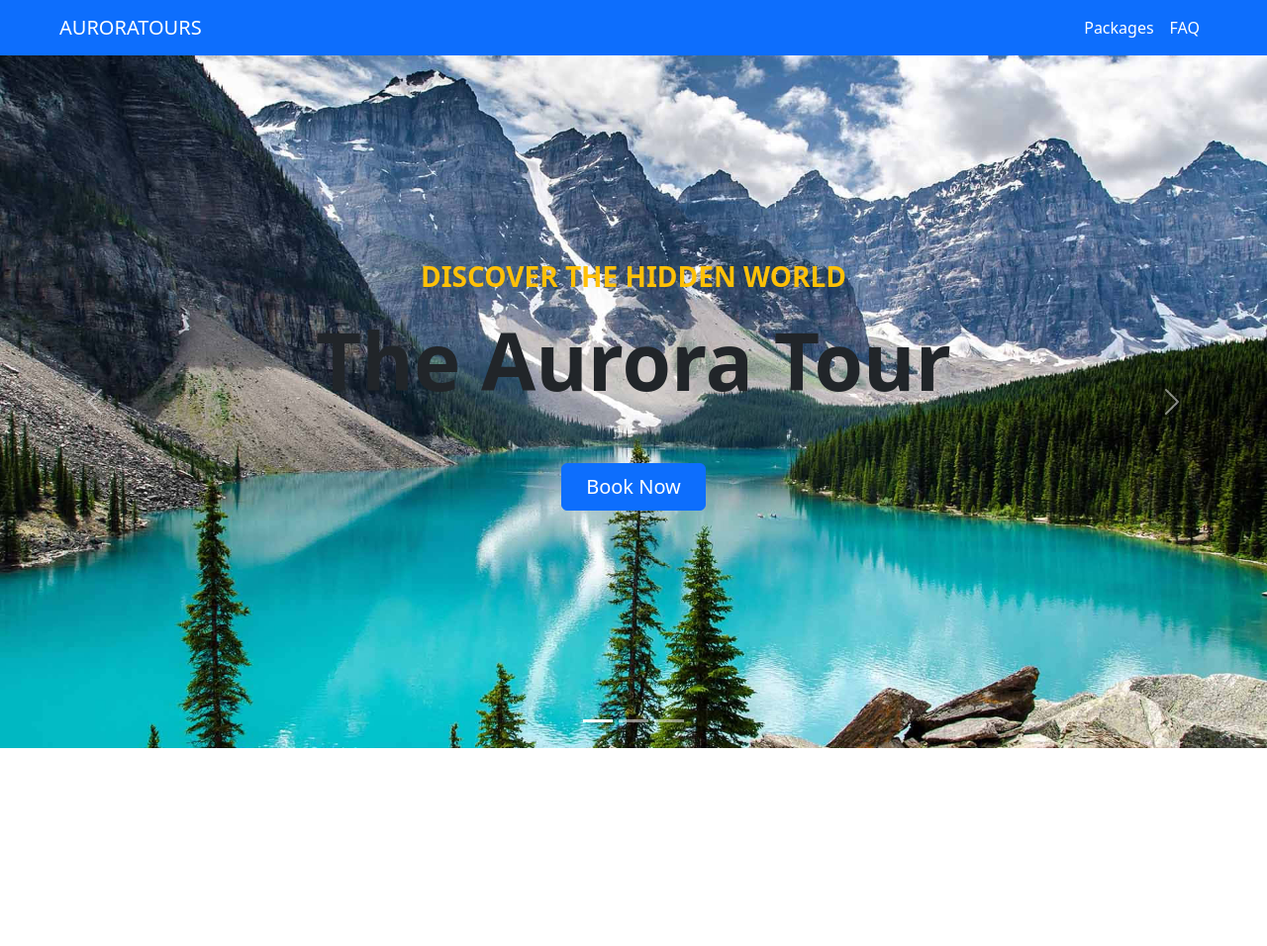
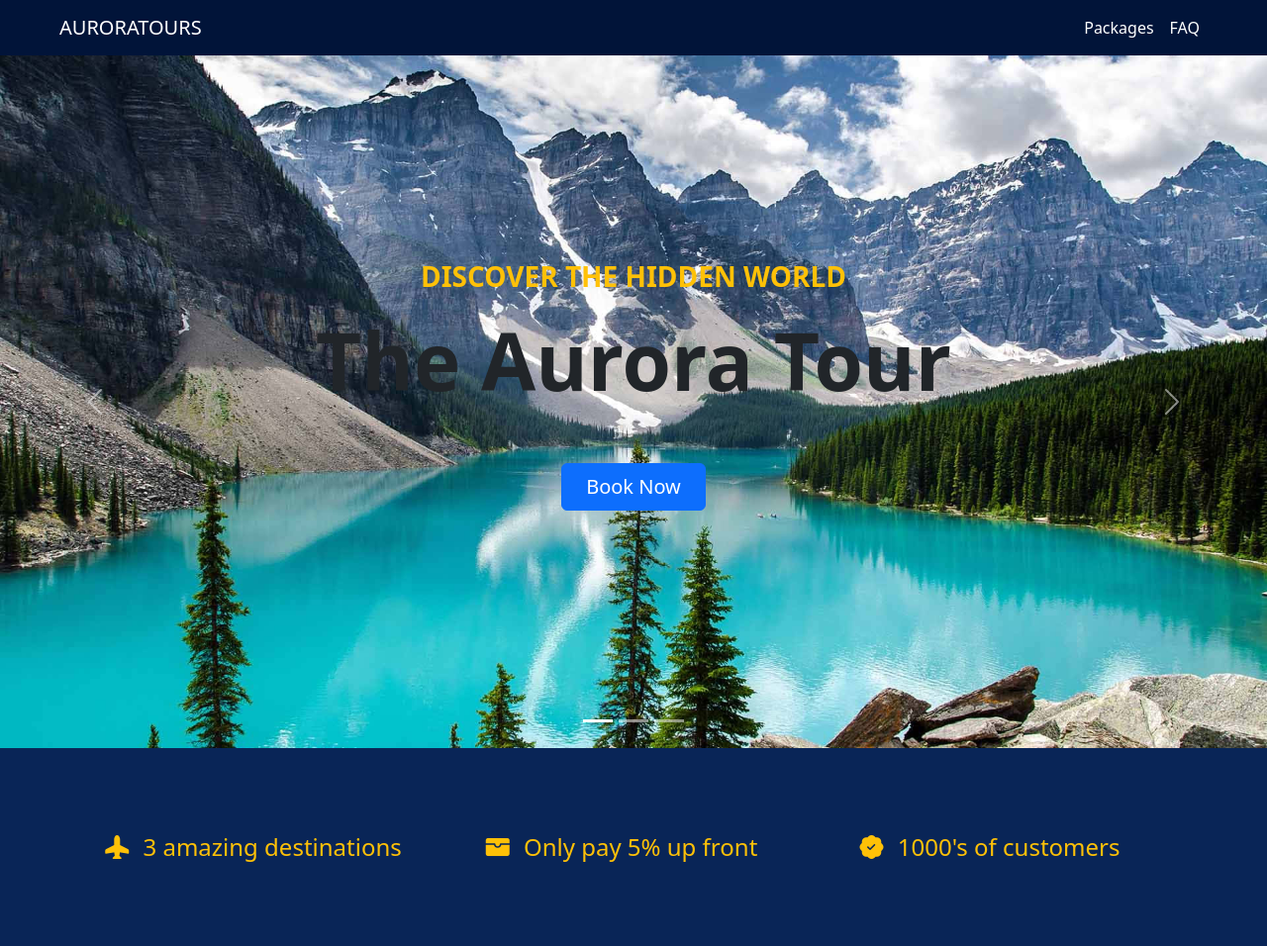
Before and after one commit to Viswajith2003/Bootstrap-Travel-web, a plain HTML site: page index.html in a window 1280 px wide. Shown: the whole page at 99% size. Before the commit the page ends 800 px from the top, so only its background shows below. Drawn offline with nearby package versions, Linux system fonts and the light colour scheme.

Commit message:
session 3 completed

```diff
--- a/index.html
+++ b/index.html
@@ -19,7 +19,7 @@
 
 <body>
     <!-- navbar  -->
-    <nav class="navbar navbar-expand-lg bg-primary px-5">
+    <nav class="navbar navbar-expand-lg px-5" style="background-color: rgb(1, 20, 57);">
         <div class="container-fluid">
             <a class="navbar-brand text-white" href="#">AURORATOURS</a>
             <button class="navbar-toggler text-white" type="button" data-bs-toggle="collapse"
@@ -130,6 +130,26 @@
             <span class="visually-hidden">Next</span>
         </button>
     </section>
+
+
+    <section class="overview " style="background-color: rgb(9, 37, 87); height: 200px;">
+        <div class="container h-100 d-flex align-items-center ">
+            <div class="row w-100 text-center fs-4 ">
+                <div class="col-xl text-warning">
+                    <i class="bi bi-airplane-fill me-2"></i>
+                    3 amazing destinations
+                </div>
+                <div class="col-xl text-warning">
+                    <i class="bi bi-wallet-fill me-2"></i>
+                    Only pay 5% up front
+                </div>
+                <div class="col-xl text-warning">
+                    <i class="bi bi-patch-check-fill me-2"></i>
+                    1000's of customers
+                </div>
+            </div>
+        </div>
+    </section>
 </body>
 
 </html>
```
